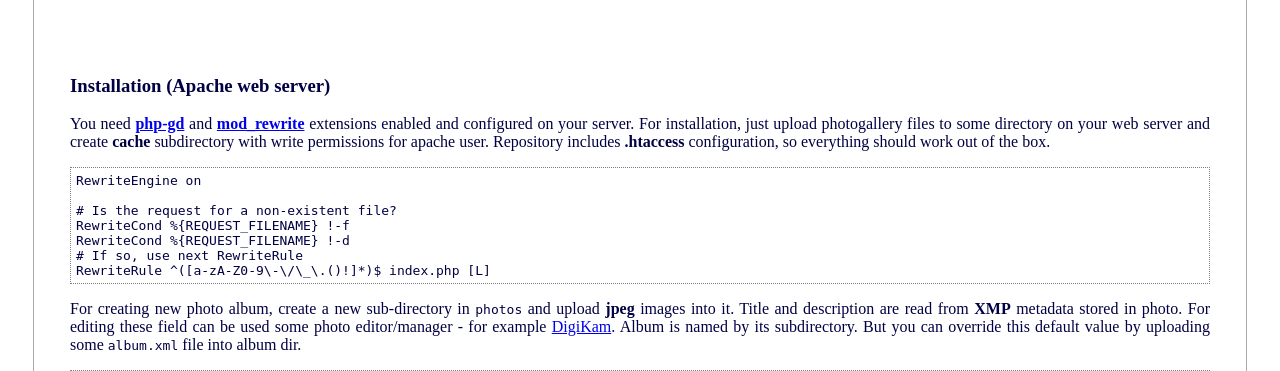
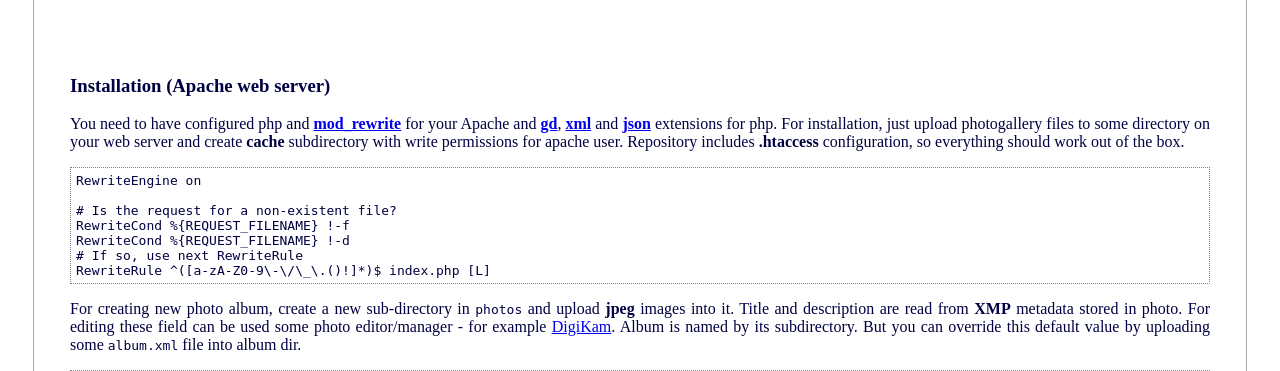
Before and after one commit to Karry/yat-photogallery, a PHP site: page / in a window 1280 px wide. Shown: the part 753-1124 px from the top of the page. Run offline with PHP 8.4, Linux system fonts and the light colour scheme.

Commit message:
update documentation

```diff
--- a/templates/folders.php
+++ b/templates/folders.php
@@ -108,9 +108,14 @@
     <h3>Installation (Apache web server)</h3>
 
     <p>
-      You need <strong><a href="http://php.net/manual/en/book.image.php">php-gd</a></strong> and
-      <strong><a href="http://httpd.apache.org/docs/current/mod/mod_rewrite.html">mod_rewrite</a></strong> extensions
-      enabled and configured on your server.
+      You need to have configured php and
+      <strong><a href="http://httpd.apache.org/docs/current/mod/mod_rewrite.html">mod_rewrite</a></strong>
+      for your Apache and
+      <strong><a href="http://php.net/manual/en/book.image.php">gd</a></strong>,
+      <strong><a href="http://php.net/manual/en/book.xml.php">xml</a></strong> and
+      <strong><a href="http://php.net/manual/en/book.json.php">json</a></strong>
+      extensions for php.
+
       For installation, just upload photogallery files to some directory on your web server and create <strong>cache</strong>
       subdirectory with write permissions for apache user. Repository includes
       <strong>.htaccess</strong> configuration, so everything should work out of the box.
```
